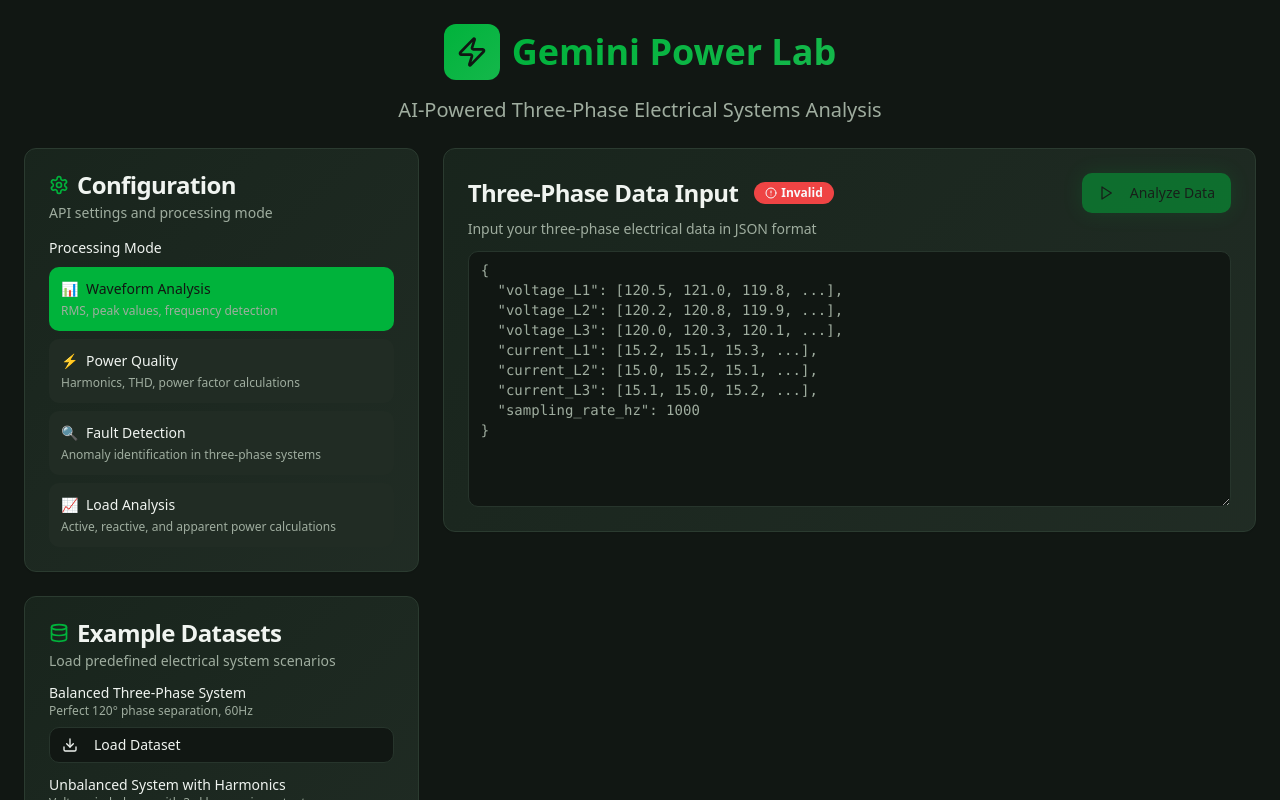
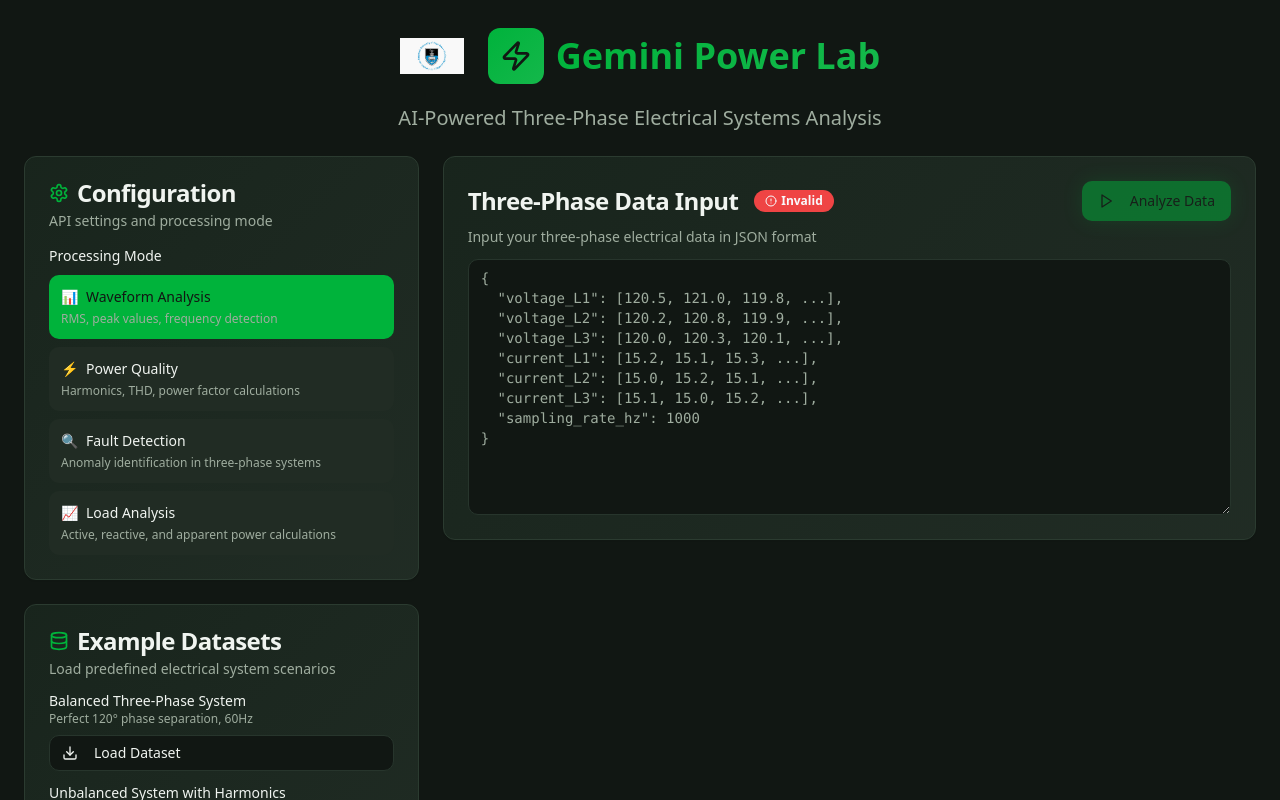
Before and after one commit to 0geder/gemini-power-lab, a React (Vite) app: page / in a window 1280 px wide. Shown: the top 800 px of the page. Built offline with nearby package versions, Linux system fonts and the light colour scheme.

Commit message:
Add UCT logo

```diff
--- a/src/components/PowerSystemsDashboard.tsx
+++ b/src/components/PowerSystemsDashboard.tsx
@@ -11,6 +11,7 @@ import { GeminiProcessor } from "./GeminiProcessor";
 import { DataValidator } from "./DataValidator";
 import { ExampleData } from "./ExampleData";
 import { ResultsDisplay } from "./ResultsDisplay";
+import uctLogo from "@/assets/uct_logo.jpg";
 
 interface PowerData {
   voltage_L1: number[];
@@ -113,13 +114,20 @@ export function PowerSystemsDashboard() {
       <div className="max-w-7xl mx-auto space-y-6">
         {/* Header */}
         <div className="text-center space-y-2">
-          <div className="flex items-center justify-center gap-3 mb-4">
-            <div className="p-3 rounded-lg bg-gradient-primary">
-              <Zap className="h-8 w-8 text-primary-foreground" />
+          <div className="flex items-center justify-center gap-6 mb-4">
+            <img
+              src={uctLogo}
+              alt="University of Cape Town Logo"
+              className="h-16 w-16 object-contain"
+            />
+            <div className="flex items-center gap-3">
+              <div className="p-3 rounded-lg bg-gradient-primary">
+                <Zap className="h-8 w-8 text-primary-foreground" />
+              </div>
+              <h1 className="text-4xl font-bold bg-gradient-primary bg-clip-text text-transparent">
+                Gemini Power Lab
+              </h1>
             </div>
-            <h1 className="text-4xl font-bold bg-gradient-primary bg-clip-text text-transparent">
-              Gemini Power Lab
-            </h1>
           </div>
           <p className="text-xl text-muted-foreground">
             AI-Powered Three-Phase Electrical Systems Analysis
```
Also changed, not shown: src/assets/uct_logo.jpg (added).
